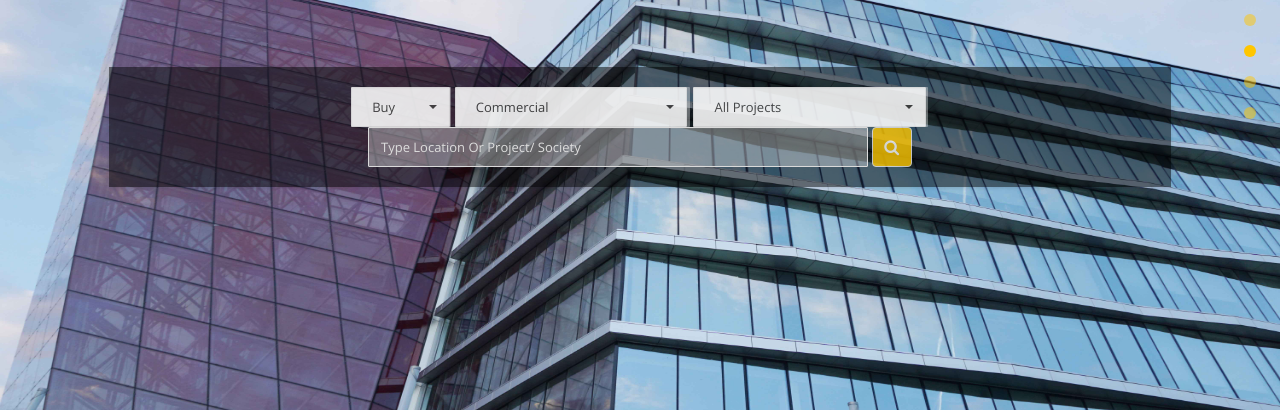
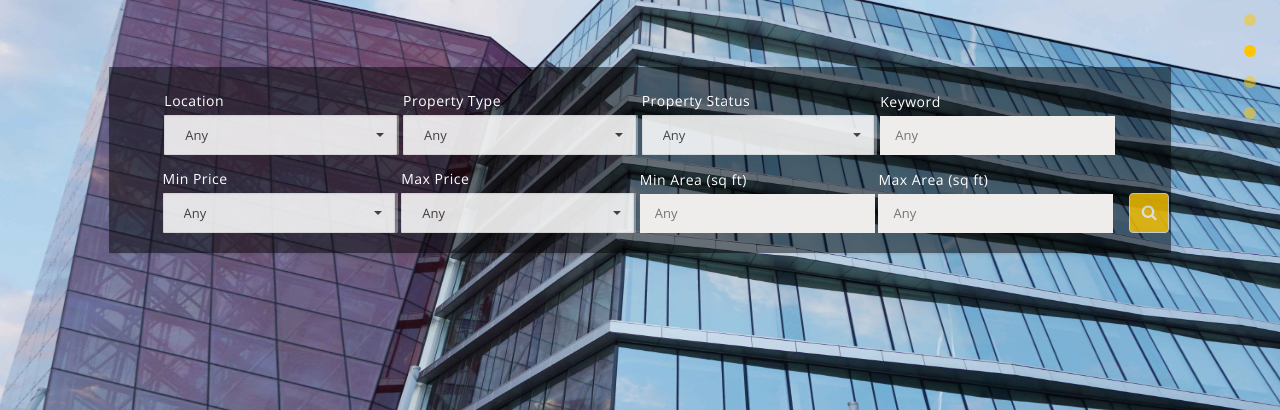
Before and after one commit to dhirajsharma9001/dhirajrealestatedemo9001.github.io, a plain HTML site: page index.html in a window 1280 px wide. Shown: the part 367-777 px from the top of the page. Drawn offline with nearby package versions, Linux system fonts and the light colour scheme.

Commit message:
Update index.html
commit search

```diff
--- a/index.html
+++ b/index.html
@@ -123,6 +123,15 @@
             font-family: 'Open Sans', sans-serif;
             font-weight: 500;
         }
+
+        .search-text {
+            font-family: 'Open Sans', sans-serif;
+            background: #efecec;
+            height: 39px;
+            border-radius: 0px;
+            font-size: 13px;
+            color: #333333;
+        }
     </style>
 </head>
 <body>
@@ -181,7 +190,7 @@
             <!-- Collect the nav links, forms, and other content for toggling -->
             <div class="collapse navbar-collapse yamm" id="navigation">
                 <div class="button navbar-right">
-                    <button class="navbar-btn nav-button wow bounceInRight login"  data-wow-delay="0.45s">Login</button>
+                    <button class="navbar-btn nav-button wow bounceInRight login" data-wow-delay="0.45s">Login</button>
                     <button class="navbar-btn nav-button wow fadeInRight" data-wow-delay="0.48s">SignUp</button>
                 </div>
                 <ul class="main-nav nav navbar-nav navbar-right">
@@ -238,36 +247,38 @@
                     <!-- <p>Lorem ipsum dolor sit amet, consectetur adipisicing elit. Eligendi deserunt deleniti, ullam commodi sit ipsam laboriosam velit adipisci quibusdam aliquam teneturo!</p> -->
                     <div class="search-form wow pulse" data-wow-delay="0.8s">
 
-                        <div action="" class=" form-inline">
+                        <div class=" form-inline" style="margin-left: 0px;">
                             <!--<button class="btn  toggle-btn" type="button"><i class="fa fa-bars"></i></button>-->
 
-                            <div class="form-group" style="width:100px">
-
+                            <div class="form-group">
+                                Location
                                 <select id="basic" class="selectpicker show-tick form-control">
-                                    <option>Buy </option>
-                                    <option>Lease</option>
+                                    <option>Any</option>
+                                    <option>Gurugram</option>
                                 </select>
                             </div>
                             <div class="form-group">
                                 <!--<div class="form-group" style="width:140px">-->
-
+                                Property Type
                                 <select id="basic" class="selectpicker show-tick form-control">
-                                    <option>Commercial </option>
-                                    <option>Projects</option>
+                                    <option>Any</option>
+                                    <option>Office </option>
+                                    <option>Shops</option>
                                 </select>
                             </div>
                             <!--<div class="form-group" style="width:170px">-->
                             <div class="form-group">
+                                Property Status
                                 <select id="basic" class="selectpicker show-tick form-control">
-                                    <option>All Projects </option>
-                                    <option>Projects 1</option>
-                                    <option>Projects 2</option>
-                                    <option>Projects 3</option>
-                                    <option>Projects 4</option>
+                                    <option>Any</option>
+                                    <option>For Rent</option>
+                                    <option>For Sale</option>
+
                                 </select>
                             </div>
-                            <div class="form-group" style="width:500px">
-                                <input type="text" class="form-control" placeholder="Type Location Or Project/ Society">
+                            <div class="form-group">
+                                Keyword
+                                <input type="text" class="search-text" placeholder="Any">
                             </div>
                             <!--<div class="form-group">
                                 <select id="lunchBegins" class="selectpicker" data-live-search="true" data-live-search-style="begins" title="Select your city">
@@ -281,7 +292,7 @@
                                 </select>
                             </div>-->
 
-                            <button class="btn search-btn" type="submit"><i class="fa fa-search"></i></button>
+
 
                             <div style="display: none;" class="search-toggle">
 
@@ -427,6 +438,38 @@
                             </div>
 
                         </div>
+                        <div class=" form-inline" style="margin-left: 52px;margin-top: 10px;">
+                            <div class="form-group">
+                                Min Price
+                                <select id="basic" class="selectpicker show-tick form-control">
+                                    <option>Any</option>
+                                    <option>1000</option>
+                                    <option>2000</option>
+                                    <option>3000</option>
+                                </select>
+                            </div>
+                            <div class="form-group">
+                                Max Price
+                                <select id="basic" class="selectpicker show-tick form-control">
+                                    <option>Any</option>
+                                    <option>1000</option>
+                                    <option>2000</option>
+                                    <option>3000</option>
+                                </select>
+                            </div>
+                            <div class="form-group">
+                                Min Area (sq ft)
+                                <input type="text" class="search-text" placeholder="Any">
+                            </div>
+                            <div class="form-group">
+                                Max Area (sq ft)
+                                <input type="text" class="search-text" placeholder="Any">
+                            </div>
+
+                                <button class="btn search-btn" style="    margin-left: 12px;    margin-top: 27px;" type="submit"><i class="fa fa-search"></i></button>
+
+                        </div>
+
                     </div>
 
 
```
